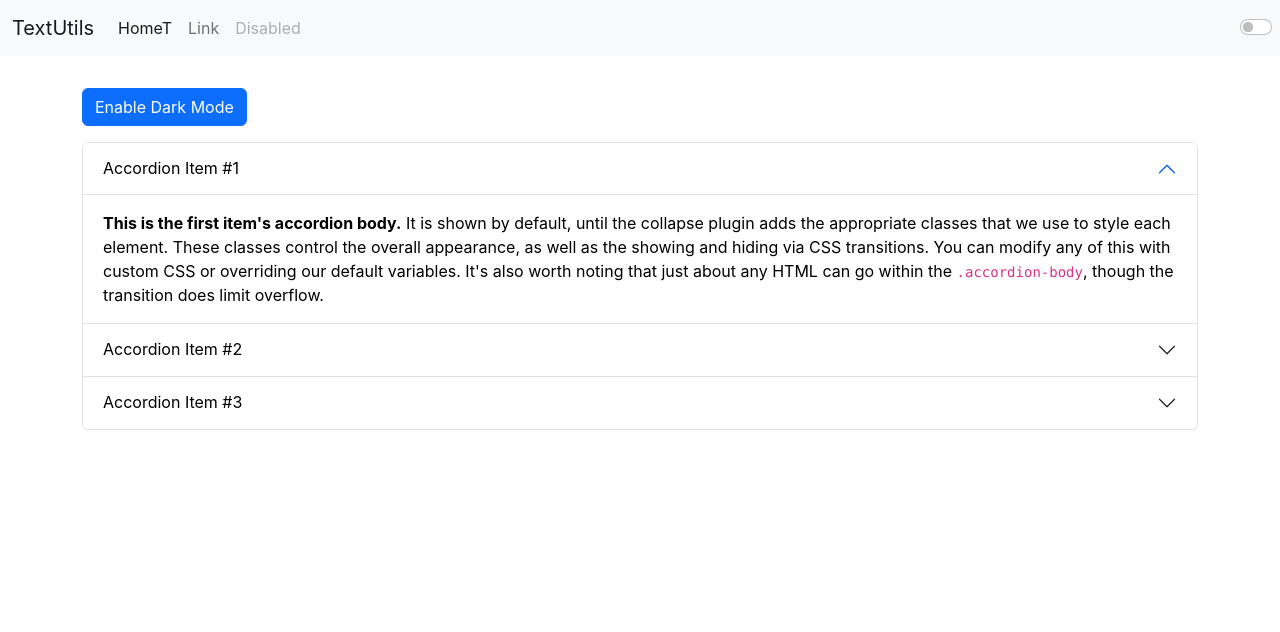
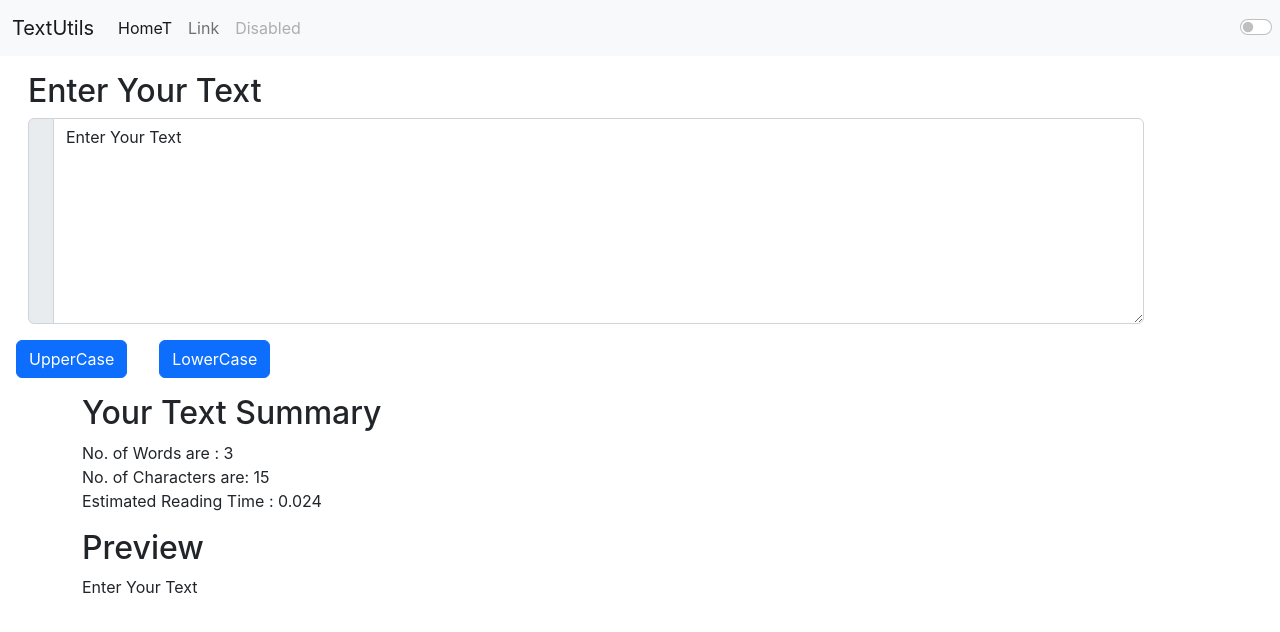
Before and after one commit to Parthgrow/textutilsnewnew, a React (Create React App) app: page / in a window 1280 px wide. Shown: the top 632 px of the page. Built offline with nearby package versions, Linux system fonts and the light colour scheme.

Commit message:
Added DarkMode to the Navbar

```diff
--- a/src/App.js
+++ b/src/App.js
@@ -1,20 +1,40 @@
 // import logo from './logo.svg';
 import './App.css';
 import React from 'react';
-
+import { useState } from 'react';
 import About from './components/About';
 import Navbar from './components/Navbar';
 import TextForm from './components/TextForm';
 
 function App() {
+
+  const [mode, setMode] = useState('light');
+
+  const handleMode = ()=>{
+
+    if(mode==='light')
+    {
+      setMode('dark');
+      document.body.style.backgroundColor='#042743';
+      document.body.style.color='white';
+
+    }
+    else
+    {
+      setMode('light');
+      document.body.style.backgroundColor='white';
+      document.body.style.color='black';
+    }
+  }
+
   return (
     <>
-    <Navbar title="TextUtils" link1="HomeT"/>
+    <Navbar title="TextUtils" link1="HomeT" handleMode={handleMode} modeNav={mode}/>
 
-    {/* <TextForm heading="Enter Your Text" /> */}
+    <TextForm heading="Enter Your Text" />
     <div className="container my-3">
 
-    <About/>
+    {/* <About/> */}
 
 
     </div>
--- a/src/components/Navbar.js
+++ b/src/components/Navbar.js
@@ -4,10 +4,12 @@ import { useState } from 'react';
 export default function Navbar(props) {
 
 
+
+
     return (
         <>
 
-            <nav className="navbar navbar-expand-lg bg-light" >
+            <nav className= {` navbar navbar-expand-lg navbar-${props.modeNav} bg-${props.modeNav}` }>
                 <div className="container-fluid">
                     <a className="navbar-brand" href="/">{props.title}</a>
                     <button className="navbar-toggler" type="button" data-bs-toggle="collapse" data-bs-target="/navbarSupportedContent" aria-controls="navbarSupportedContent" aria-expanded="false" aria-label="Toggle navigation">
@@ -29,8 +31,8 @@ export default function Navbar(props) {
 
                     </div>
                 </div>
-                <div className="form-check form-switch">
-                    <input className="form-check-input" type="checkbox" role="switch" id="flexSwitchCheckDefault" />
+                <div className={`form-check form-switch text-${props.modeNav === 'light' ? 'dark':'light'}`}>
+                    <input className="form-check-input" type="checkbox" onClick={props.handleMode} role="switch" id="flexSwitchCheckDefault" />
                     <label className="form-check-label" for="flexSwitchCheckDefault"></label>
                 </div>
 
--- a/src/components/TextForm.js
+++ b/src/components/TextForm.js
@@ -64,18 +64,21 @@ export default function TextForm(props) {
             <button type="button" className="btn btn-primary mx-3 " onClick={handleUpperCase}>UpperCase</button>
             <button type="button" className="btn btn-primary mx-3 " onClick={handleLowerCase}>LowerCase</button>
 
-            <div className="container" my-3 mx-3>
+            <div className="container my-3" >
                 <h2>Your Text Summary</h2>
-                <p> {text.length}</p>
-                <h2>Preview</h2>
-                {/* <p> No. of Words are : {text.spli(" ").length}
+                <p> No. of Words are : {text.split(" ").length}
+                <br />
 
                     No. of Characters are: {text.length}
+                    <br />
 
                     Estimated Reading Time : {0.008 * text.split(" ").length}
 
-                </p> */}
-                {/* <p>{text}</p> */}
+                </p>
+
+                <h2>Preview</h2>
+
+                <p>{text}</p>
 
             </div>
 
```
Also changed, not shown: src/App.css (+8 -0 lines).
